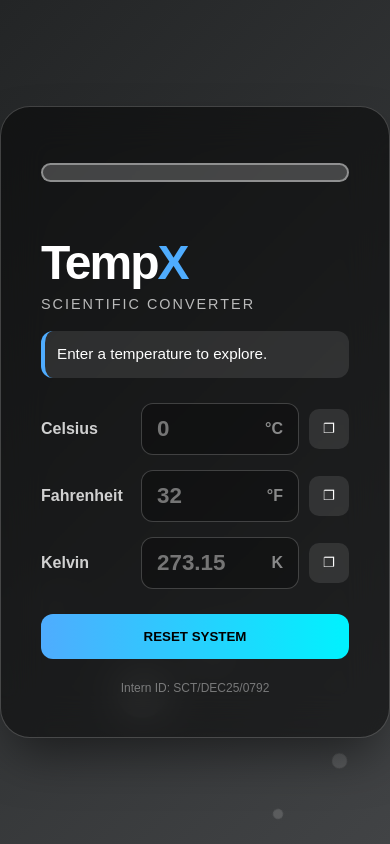
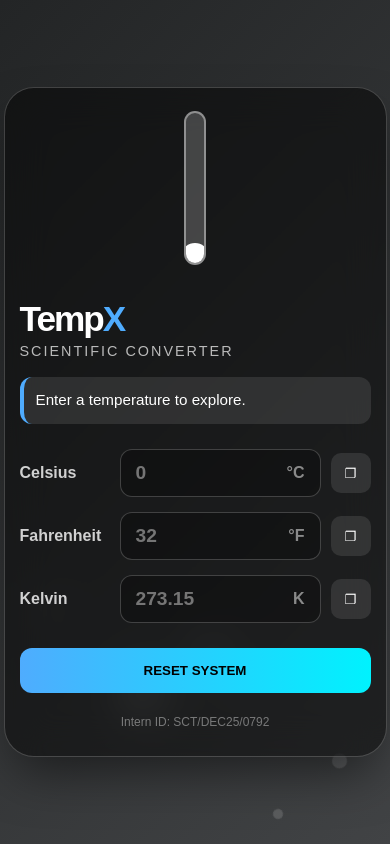
Before and after one commit to threesshad-cpu/SCT_SD_1, a React (Vite) app: page / in a window 390 px wide. Built offline with nearby package versions, Linux system fonts and the light colour scheme.

Commit message:
Final mobile thermometer fix

```diff
--- a/src/TemperatureConverter.css
+++ b/src/TemperatureConverter.css
@@ -114,10 +114,49 @@
 
 .id-tag { margin-top: 20px; font-size: 0.75rem; opacity: 0.4; text-align: center; }
 
+/* src/TemperatureConverter.css - Mobile Fix */
+
+/* ... (Keep all the code above the @media line exactly the same) ... */
+
+/* UPDATED MOBILE RESPONSIVENESS */
 @media (max-width: 600px) {
-  .glass-dashboard { flex-direction: column; }
-  .thermo-section { width: 100%; height: 50px; }
-  .thermometer-glass { width: 100%; height: 15px; }
-  .thermometer-glass::after { display: none; }
-  .thermometer-liquid { width: 0%; height: 100% !important; transition: width 0.5s; }
+  .glass-dashboard {
+    flex-direction: column; /* Stack items */
+    padding: 25px 15px;
+    gap: 20px;
+  }
+
+  /* 1. Make the Thermometer container visible and tall */
+  .thermo-section {
+    width: 100%;
+    height: 150px; /* Fixed height for mobile */
+    margin-bottom: 10px;
+    display: flex;
+    justify-content: center; /* Center it */
+  }
+
+  /* 2. Keep the glass tube vertical */
+  .thermometer-glass {
+    width: 18px;
+    height: 100%; /* Fill the 150px height */
+    /* bulb stays visible */
+  }
+
+  /* 3. Ensure the bulb stays at the bottom */
+  .thermometer-glass::after {
+    display: block; /* Force it to show */
+    width: 28px;
+    height: 28px;
+    bottom: -8px;
+  }
+
+  /* 4. Ensure the liquid fills vertically */
+  .thermometer-liquid {
+    width: 100%;
+    /* The height is controlled by JS, so we don't touch it here */
+  }
+
+  /* Adjust font sizes for small screens */
+  .main-title { font-size: 2.2rem; }
+  .input-box input { font-size: 1.2rem; }
 }
```
